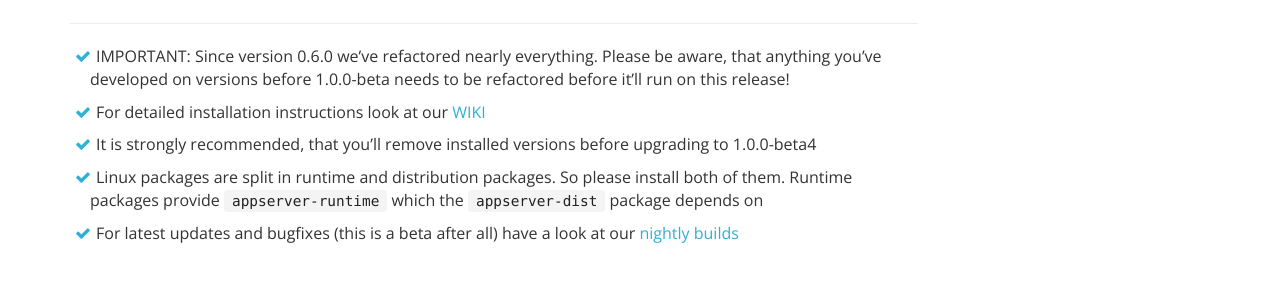
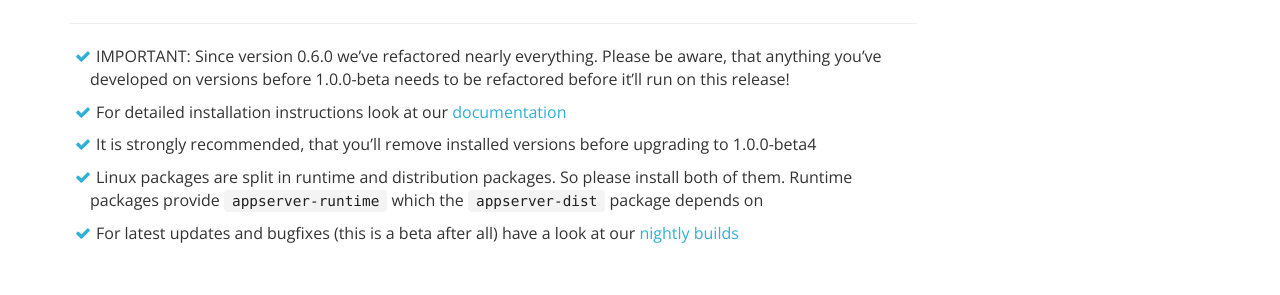
Before and after one commit to appserver-io/appserver, a Jekyll site: the page built from _posts/2015-01-17-1.0.0-beta4-released.md, in a window 1280 px wide and 900 px high, scrolled down 1155 px. Shown: the part 311-606 px from the top of the window. Built offline with Jekyll 4.4.1, drawn with Linux system fonts in a browser that asks for light colours; nearby versions of some CDN libraries; library files that are not in the unit come from our copies; Markdown is read by kramdown in place of the engine named in the settings; comment, search, counter and statistics services are not loaded.

Commit message:
Update 2015-01-17-1.0.0-beta4-released.md

```diff
--- a/_posts/2015-01-17-1.0.0-beta4-released.md
+++ b/_posts/2015-01-17-1.0.0-beta4-released.md
@@ -50,7 +50,7 @@ As this is the LAST BETA version, we've feature freeze until the final version 1
 ***
 
 * IMPORTANT: Since version 0.6.0 we've refactored nearly everything. Please be aware, that anything you've developed on versions before 1.0.0-beta needs to be refactored before it'll run on this release!
-* For detailed installation instructions look at our [WIKI](https://github.com/appserver-io/appserver/wiki)
+* For detailed installation instructions look at our [documentation](<{{ "/documentation/installation.html" | prepend: site.baseurl }}>)
 * It is strongly recommended, that you'll remove installed versions before upgrading to 1.0.0-beta4
 * Linux packages are split in runtime and distribution packages. So please install both of them. Runtime packages provide `appserver-runtime` which the `appserver-dist` package depends on
 * For latest updates and bugfixes (this is a beta after all) have a look at our [nightly builds](http://builds.appserver.io)
```
